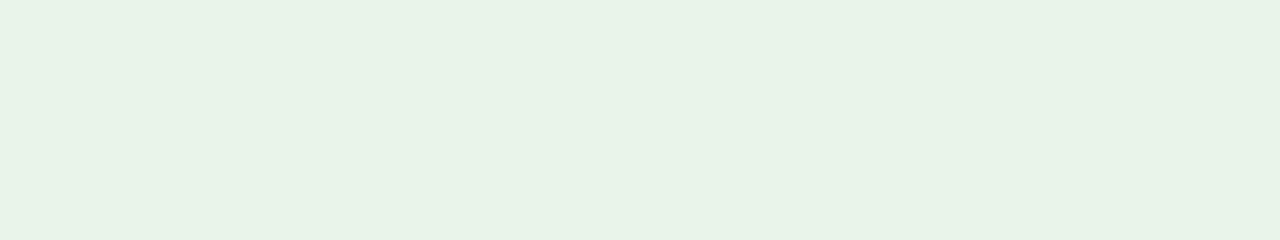
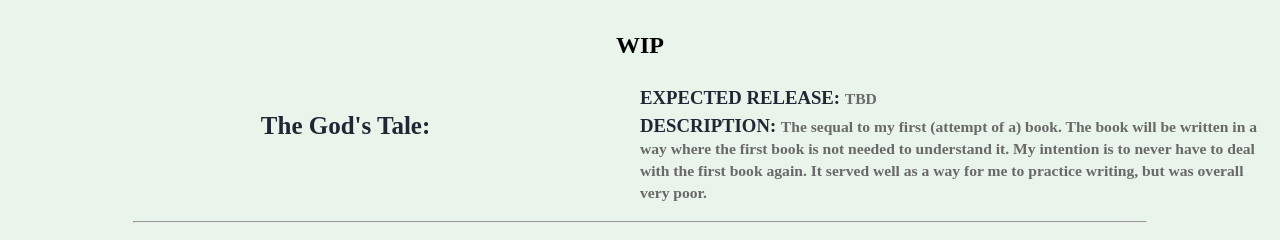
Before and after one commit to Corbin-SG/projects, a plain HTML site: page index.html in a window 1280 px wide. Shown: the part 152-392 px from the top of the page. Drawn offline with Linux system fonts and the light colour scheme.

Commit message:
WIP added

```diff
--- a/index.html
+++ b/index.html
@@ -24,6 +24,16 @@
           <a href="https://corbin-sg.github.io/"> <button style="width: 50%;">Home</button></a>
           <a href="https://corbin-sg.github.io/about/"> <button style="width: 50%;">About Me</button></a>
       </div>
+      <div>
+        <h2 class = "text;">WIP</h2>
+        <h4 class = "text" style="text-align: left; margin-left: 20%; float: left; font-size: 25px;"><strong>The God's Tale:</strong></h4>
+        <h3 class="text" style="text-align: left; margin-left: 50%; margin-top: 2.2%;"><strong>EXPECTED RELEASE:   </strong><span style="color:dimgray; font-size: smaller;">TBD</span></h3>
+        <h3 class="text" style="text-align: left; margin-left: 50%; margin-top: -1%;"><strong>DESCRIPTION:   </strong><span style="color: dimgray; font-size: smaller;">
+            The sequal to my first (attempt of a) book. The book will be written in a way where the first book is not needed to understand it. My intention is to never
+            have to deal with the first book again. It served well as a way for me to practice writing, but was overall very poor.</span>
+        </h3>
+        <hr style="width: 80%; text-align: center;">
+      </div>
     </div>
   </body>
 </html>
```
